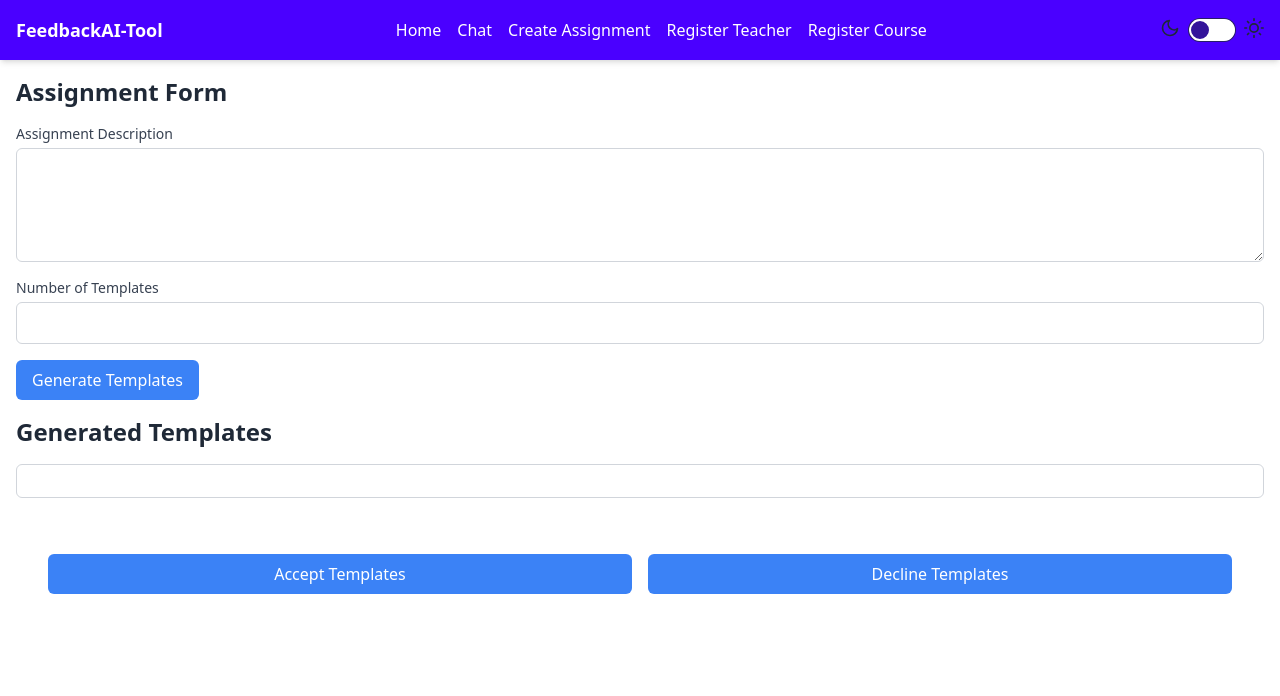
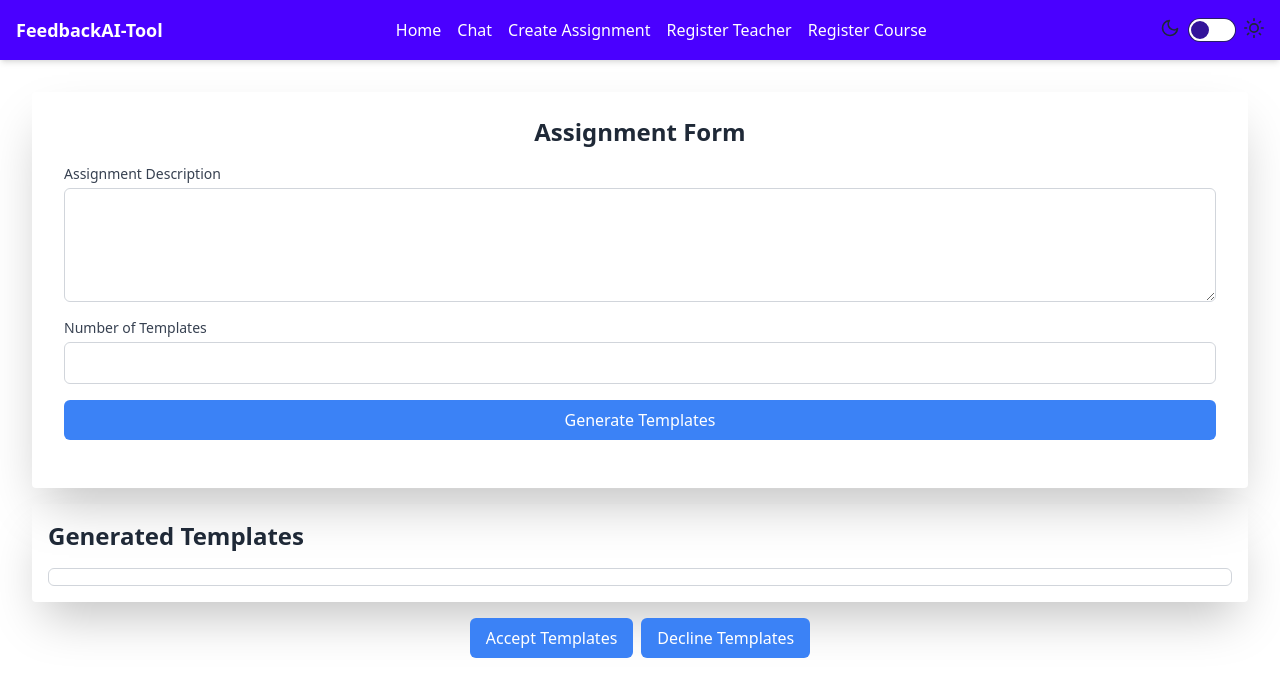
Before and after one commit to afstudeerprojecten/FeedbackAI-Tool, a React (Vite) app: page /FeedbackAI-Tool/assignment in a window 1280 px wide. Shown: the top 696 px of the page. Built offline with nearby package versions, Linux system fonts and the light colour scheme.

Commit message:
Refactor AssignmentForm component layout and add Accept/Decline buttons

```diff
--- a/src/components/AssignmentForm.tsx
+++ b/src/components/AssignmentForm.tsx
@@ -1,4 +1,3 @@
-// AssignmentForm.tsx
 import React, { useState } from 'react';
 
 const AssignmentForm: React.FC = () => {
@@ -29,8 +28,9 @@ const AssignmentForm: React.FC = () => {
   };
 
   return (
-    <div>
-      <h2 className="text-2xl font-bold mb-4">Assignment Form</h2>
+    <div className="container mx-auto p-4">
+      <div className="bg-base shadow-2xl rounded px-8 pt-6 pb-8 mb-4">
+        <h2 className="text-2xl font-bold mb-4 text-center">Assignment Form</h2>
         <form onSubmit={handleSubmit}>
           <div className="mb-4">
             <label htmlFor="description" className="block text-sm font-medium text-gray-700">
@@ -60,21 +60,21 @@ const AssignmentForm: React.FC = () => {
           </div>
           <button
             onClick={generateTemplates}
-          className="bg-blue-500 text-white py-2 px-4 rounded-md hover:bg-blue-600 mb-4"
+            className="bg-blue-500 text-white py-2 px-4 rounded-md hover:bg-blue-600 mb-4 w-full"
           >
             Generate Templates
           </button>
         </form>
+      </div>
+      <div className="bg-base shadow-2xl rounded p-4 mb-4">
         <h2 className="text-2xl font-bold mb-4">Generated Templates</h2>
-
-      <div className="border border-gray-300 p-4 rounded-md">{response}</div>
-      <br />
-      <div className="container mx-auto grid grid-cols-1 md:grid-cols-2  gap-4 p-8">
-      <button className="bg-blue-500 text-white py-2 px-4 rounded-md hover:bg-blue-600 mb-4">
+        <div className="border border-gray-300 p-2 rounded-md">{response}</div>
+      </div>
+      <div className="flex justify-center">
+        <button className="bg-blue-500 text-white py-2 px-4 rounded-md hover:bg-blue-600 mr-2">
           Accept Templates
         </button>
-
-      <button className="bg-blue-500 text-white py-2 px-4 rounded-md hover:bg-blue-600 mb-4">
+        <button className="bg-blue-500 text-white py-2 px-4 rounded-md hover:bg-blue-600">
           Decline Templates
         </button>
       </div>
```
Lines whose indentation alone changed are shown as unchanged.
